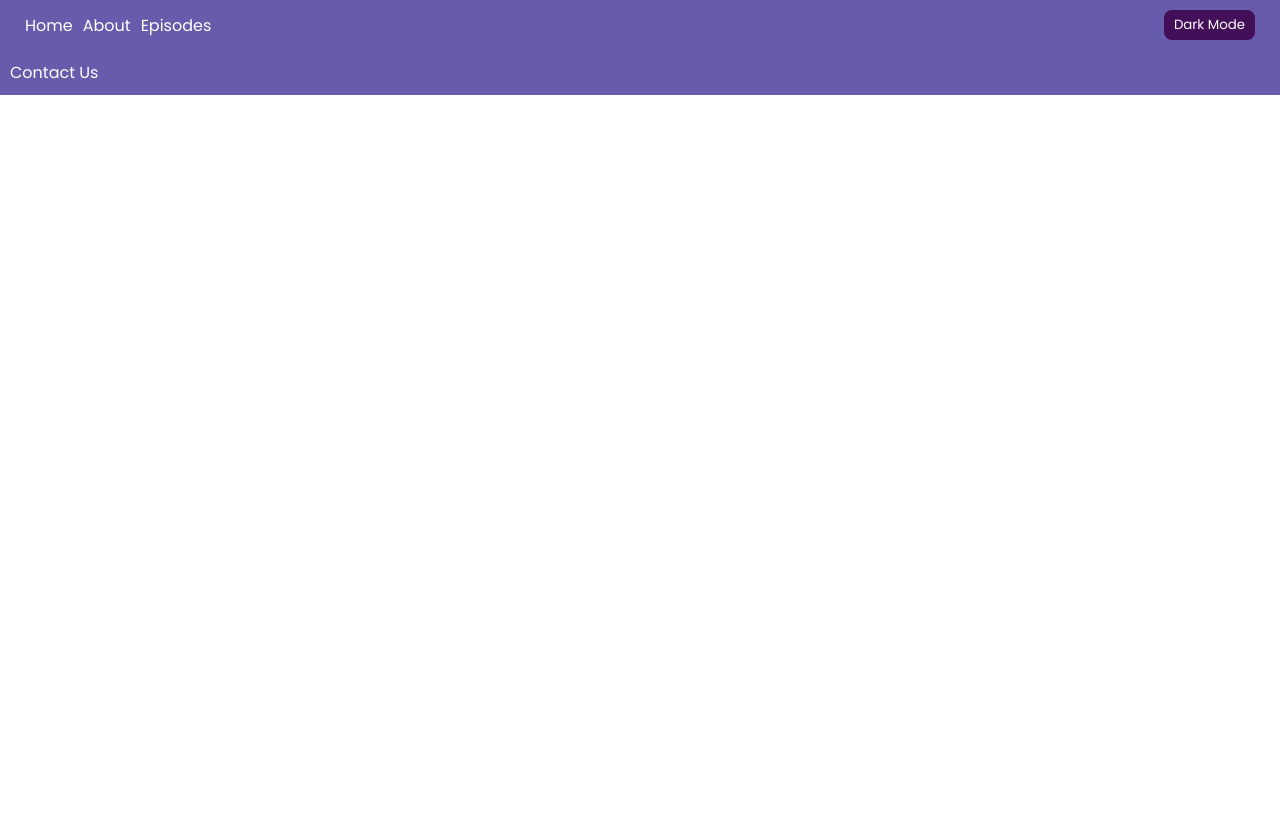
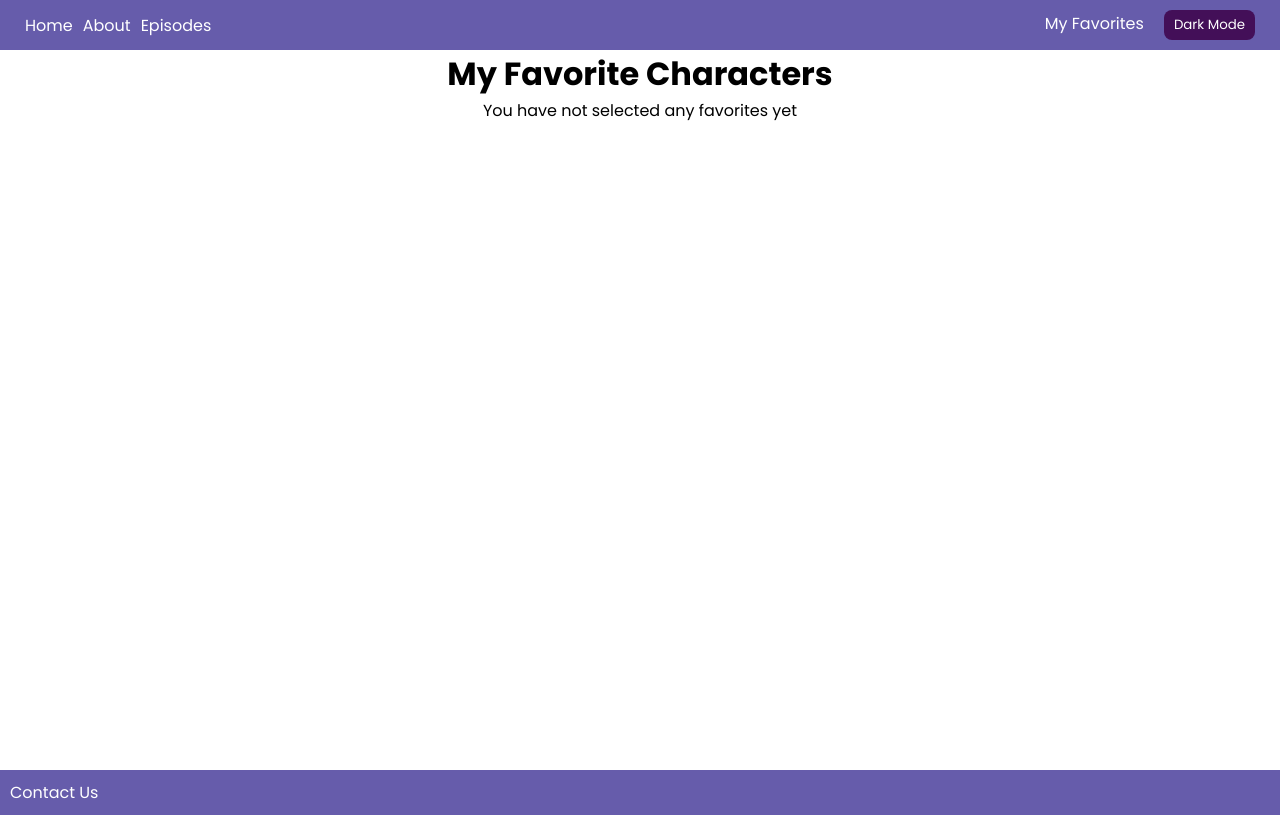
Before and after one commit to hamitLicina/RickandMortyReact, a React (Vite) app: page /favorites in a window 1280 px wide. Built offline with nearby package versions, Linux system fonts and the light colour scheme.

Commit message:
Favorites done

```diff
--- a/package.json
+++ b/package.json
@@ -13,6 +13,7 @@
     "axios": "^1.4.0",
     "react": "^18.2.0",
     "react-dom": "^18.2.0",
+    "react-icons": "^4.10.1",
     "react-modal": "^3.16.1",
     "react-router-dom": "^6.14.2"
   },
--- a/src/App.jsx
+++ b/src/App.jsx
@@ -8,6 +8,8 @@
 import Episodes from './pages/Episodes/Episodes'
 import CharacterDetails from './pages/CharacterDetails/CharacterDetails'
 import ThemeContextProvider from './contexts/ThemeContext'
+import MyFavorites from './pages/MyFavorites/MyFavorites'
+import FavoritesContextProvider from './contexts/FavoritesContext'
 
 
 function App() {
@@ -17,16 +19,19 @@
     <>
       <BrowserRouter>
       <ThemeContextProvider>
+      <FavoritesContextProvider>
         <Header />
 
         <Routes>
           <Route path='/' element={<Homepage />} />
           <Route path='/about' element={<About />} />
           <Route path='/episodes' element={<Episodes />} />
+          <Route path='/favorites' element={<MyFavorites />} />
           <Route path='/details/:characterId' element={<CharacterDetails />} />
         </Routes>
 
         <Footer />
+      </FavoritesContextProvider>
       </ThemeContextProvider>
       </BrowserRouter>
     </>
--- a/src/components/CharacterCard/CharacterCard.css
+++ b/src/components/CharacterCard/CharacterCard.css
@@ -31,3 +31,13 @@
     color: var(--white);
     cursor: pointer;
 }
+
+.heart-icon {
+    color: var(--primary-bg);
+    font-size: 20px;
+    cursor: pointer;
+    margin-left: 20px;
+    position: absolute;
+    bottom: 15px;
+    left: 0;
+}
--- a/src/components/CharacterCard/CharacterCard.jsx
+++ b/src/components/CharacterCard/CharacterCard.jsx
@@ -1,14 +1,41 @@
-import React from 'react'
+import React, { useContext, useState, useEffect } from 'react'
 import './CharacterCard.css'
 import { Link } from 'react-router-dom'
+import { FaHeart, FaRegHeart } from "react-icons/fa";
+import { FavoritesContext } from '../../contexts/FavoritesContext';
 
 
 function CharacterCard({character}) {
+  // I need access to global context
+  // NOTE this going to be {} not []
+  const {addCharacter, favorites, removeCharacter} = useContext(FavoritesContext)
+
+
+  // We are going to test create variable to test conditional rendering
+  // const isFavorite = false;
+  // Change to State
+  const [isFavorite, setIsFavorite] = useState(false)
+
+  // Create useEffect to run anytime favorites changes
+  useEffect(
+    () => {
+      // console.log(favorites)
+      // Is this character in favorites ?
+      setIsFavorite(favorites?.find(item => item.id === character.id))
+    }, [favorites]
+  )
+
   return (
     <div className='character-card'>
         <img src={character.image} />
         <p>{character.name}</p>
         <Link to={`/details/${character.id}`}>See Details</Link>
+        {
+          isFavorite ?
+          <FaHeart className='heart-icon' onClick={() => removeCharacter(character.id)}/>
+          :
+          <FaRegHeart className='heart-icon' onClick={() => addCharacter(character)}/>
+        }
     </div>
   )
 }
--- a/src/components/Header/Header.jsx
+++ b/src/components/Header/Header.jsx
@@ -23,6 +23,8 @@
             <Link to="/about" style={{marginRight: "10px"}}>About</Link>
             <Link to="/episodes">Episodes</Link>
         </div>
+        <div>
+          <Link to='/favorites'>My Favorites</Link>
           <button onClick={() => setDarkMode(!darkMode)}
           className={darkMode ? 'theme-button theme-button-dark' : 'theme-button'}>
             {
@@ -30,6 +32,8 @@
             }
           </button>
         </div>
+
+    </div>
   )
 }
 
--- /dev/null
+++ b/src/contexts/FavoritesContext.jsx
@@ -0,0 +1,64 @@
+import { useState, createContext, useEffect } from 'react'
+
+
+// First I need to create this context "thing"
+export const FavoritesContext = createContext()
+
+export default function FavoritesContextProvider(props){
+
+
+    // I need to create my Global state in here !!!
+    const [favorites, setFavorites] = useState([])
+
+
+    // Set up useEffect to run when component loads to check localStorage
+    useEffect(
+        () => {
+
+            // We need to get the value from localStorage
+            const storedFavorites = localStorage.getItem('favoritesList')
+            // console.log(storedFavorites)
+            // We need to check if something was there
+            if (storedFavorites) {
+                // use this value for state
+                setFavorites(JSON.parse(storedFavorites))
+            }
+        }, []
+    )
+
+    // Set up useEffect to run anytime darkMode changes
+    useEffect(
+        () => {
+
+            // I need to save Favorites to localStorage
+            localStorage.setItem('favoritesList', JSON.stringify(favorites))
+        }, [favorites]
+    )
+
+    // NOTİCE Where I am (I am above the return) and need a function to add a character to favorites
+    const addCharacter = (charToAdd) => {
+        console.log('Adding', charToAdd)
+        // I need to add this object to favorites state
+        // Create new Array with all the old stuff and new object
+        let newFavorites = [...favorites, charToAdd]
+        // Update my state to this
+        setFavorites(newFavorites)
+    }
+
+    // We need to create or add a function to Remove a character
+    const removeCharacter = (charId) => {
+        console.log('removing', charId)
+        // Keep all that are not this id
+        let newFavorites = favorites.filter(item => item.id != charId)
+        // Then we need to update state to this
+        setFavorites(newFavorites)
+
+
+    }
+
+    return(
+        <FavoritesContext.Provider value={{addCharacter, favorites, removeCharacter}} >
+            {props.children}
+        </FavoritesContext.Provider>
+    )
+}
--- /dev/null
+++ b/src/pages/MyFavorites/MyFavorites.css
@@ -0,0 +1,18 @@
+.favorites-container {
+    min-height: 90vh;
+}
+
+.favorites-dark {
+    background-color: black;
+    color:white;
+}
+
+.favorites-container h1 {
+    text-align: center;
+}
+
+.favorite-characters {
+    display: flex;
+    flex-wrap: wrap;
+    justify-content: center;
+}
--- /dev/null
+++ b/src/pages/MyFavorites/MyFavorites.jsx
@@ -0,0 +1,27 @@
+import React, {useContext} from 'react'
+import './MyFavorites.css'
+import { FavoritesContext } from '../../contexts/FavoritesContext'
+import CharacterCard from '../../components/CharacterCard/CharacterCard'
+
+
+function MyFavorites() {
+    // I need access to global context
+    // NOTE this going to be {} not []
+    const {favorites} = useContext(FavoritesContext)
+
+  return (
+    <div className='favorites-container'>
+        <h1>My Favorite Characters</h1>
+        <div className='favorite-characters'>
+            {
+              favorites?.length > 0 ?
+              favorites?.map(item => < CharacterCard character={item} key={item.id} />)
+              :
+              <p>You have not selected any favorites yet</p>
+            }
+        </div>
+    </div>
+  )
+}
+
+export default MyFavorites
```
Also changed, not shown: 1 other file (tests, documents, lock files or other folders). Lines whose indentation alone changed are shown as unchanged.
